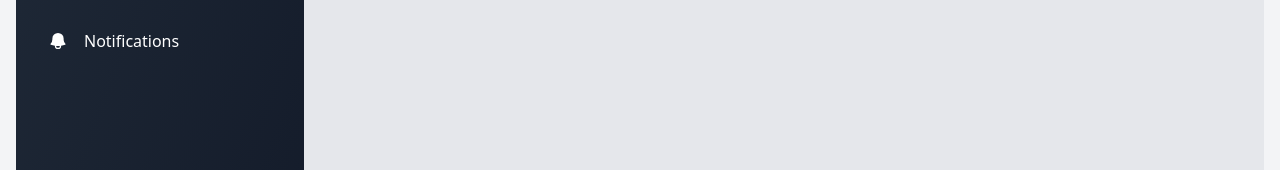
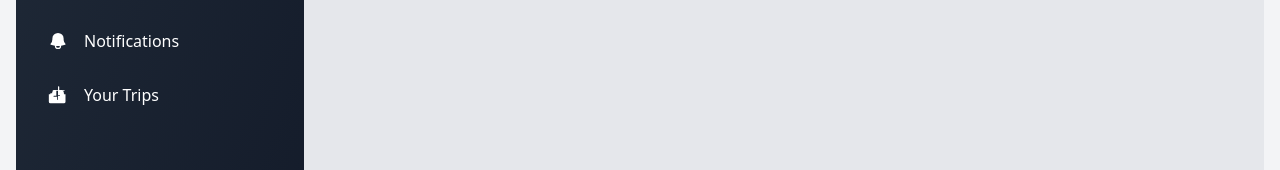
Before and after one commit to pascaloseko/Travel-Planning-App-Client, a Next.js app: page /dashboard in a window 1280 px wide. Shown: the part 199-369 px from the top of the page. Built offline with nearby package versions, Linux system fonts and the light colour scheme.

Commit message:
add: your trips to sidebar

```diff
--- a/components/Dashboard.tsx
+++ b/components/Dashboard.tsx
@@ -3,6 +3,8 @@ import Navbar from "./Navbar";
 import Sidebar from "./Sidebar";
 import Profile from "./Profile";
 import Notifications from "./Notifications";
+import Trip from "./Trips";
+
 
 const Dashboard = () => {
   const [activeItem, setActiveItem] = useState<string>("dashboard");
@@ -24,6 +26,8 @@ const Dashboard = () => {
         return <Profile />;
       case "notifications":
         return <Notifications />;
+      case "your trips":
+            return <Trip />;
       default:
         return null;
     }
--- a/components/Sidebar.tsx
+++ b/components/Sidebar.tsx
@@ -73,6 +73,11 @@ const Sidebar: React.FC<SidebarProps> = ({ onSidebarItemClick }) => {
             isActive={activeItem === "notifications"}
             onClick={() => handleItemClick("notifications")}
           />
+          <SidebarItem
+            title="your trips"
+            isActive={activeItem === "your trips"}
+            onClick={() => handleItemClick("your trips")}
+          />
         </ul>
       </div>
     </aside>
--- a/components/SidebarItem.tsx
+++ b/components/SidebarItem.tsx
@@ -68,6 +68,22 @@ const SidebarItem: React.FC<SidebarItemProps> = ({
             ></path>
           </svg>
         );
+        case "your trips":
+            return (
+                <svg
+                xmlns="http://www.w3.org/2000/svg"
+                viewBox="0 0 24 24"
+                fill="currentColor"
+                aria-hidden="true"
+                className="w-5 h-5 text-inherit"
+              >
+                <path
+                  fill-rule="evenodd"
+                  d="M13 1.5a.5.5 0 0 1 .5.5V6h6a.5.5 0 0 1 0 1h-7.5v5h2a.5.5 0 0 1 0 1h-2v4.5a.5.5 0 0 1-1 0V14H7a.5.5 0 0 1 0-1h3V7H6a.5.5 0 0 1 0-1h6v-4a.5.5 0 0 1 .5-.5zM2.5 10a.5.5 0 0 1 0 1H1v9a2 2 0 0 0 2 2h16a2 2 0 0 0 2-2V11h-1.5a.5.5 0 0 1 0-1H19v-1a2 2 0 0 0-2-2H7a2 2 0 0 0-2 2v1H2.5z"
+                  clip-rule="evenodd"
+                ></path>
+              </svg>
+            );
       default:
         return null; // Return null if there's no matching title
     }
--- /dev/null
+++ b/components/Trips.tsx
@@ -0,0 +1,10 @@
+const Trip = () => {
+    return (
+      <div>
+        <h1>Trip Content</h1>
+        {/* Add your Trip content here */}
+      </div>
+    );
+  };
+
+  export default Trip;
```
